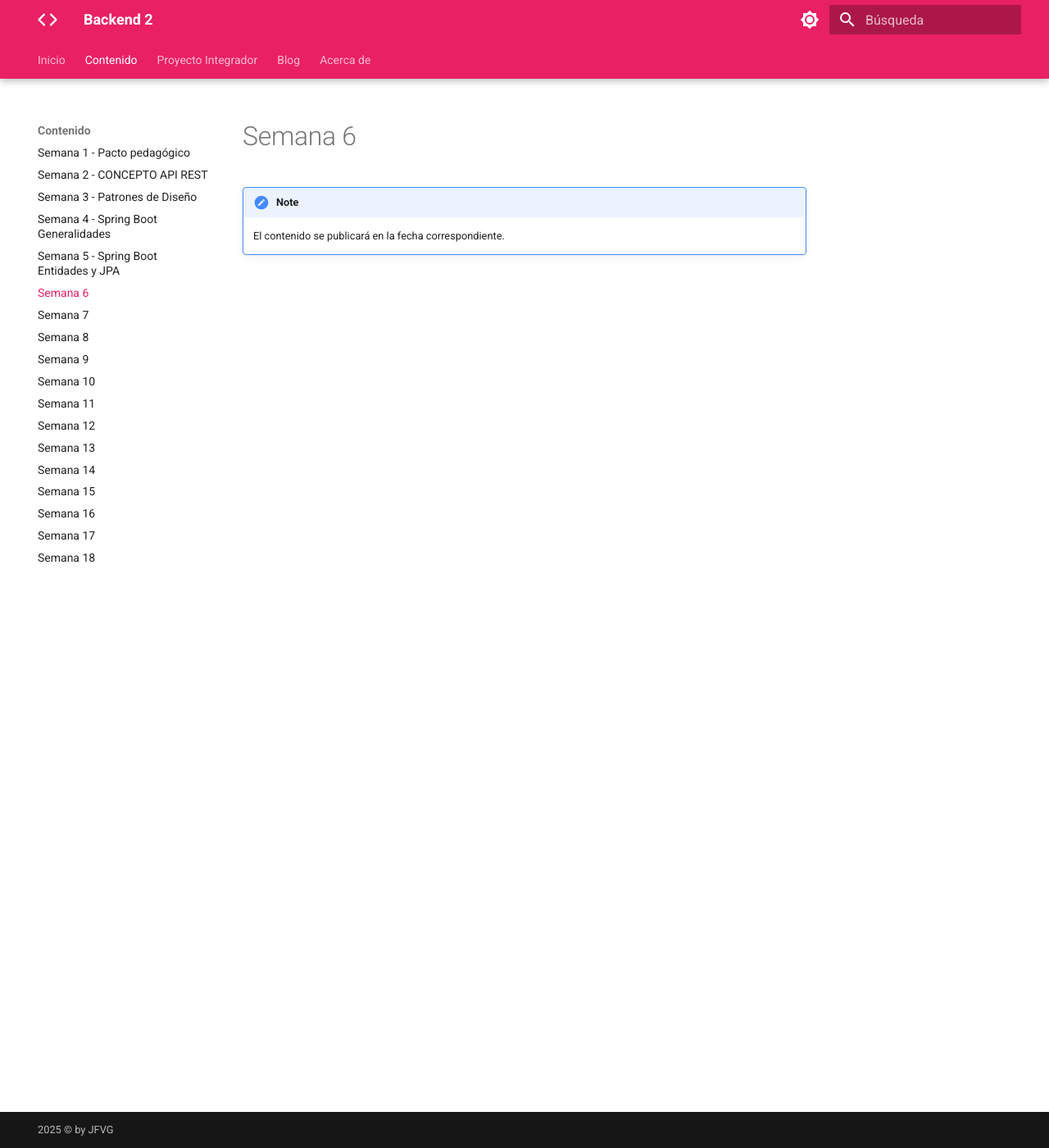
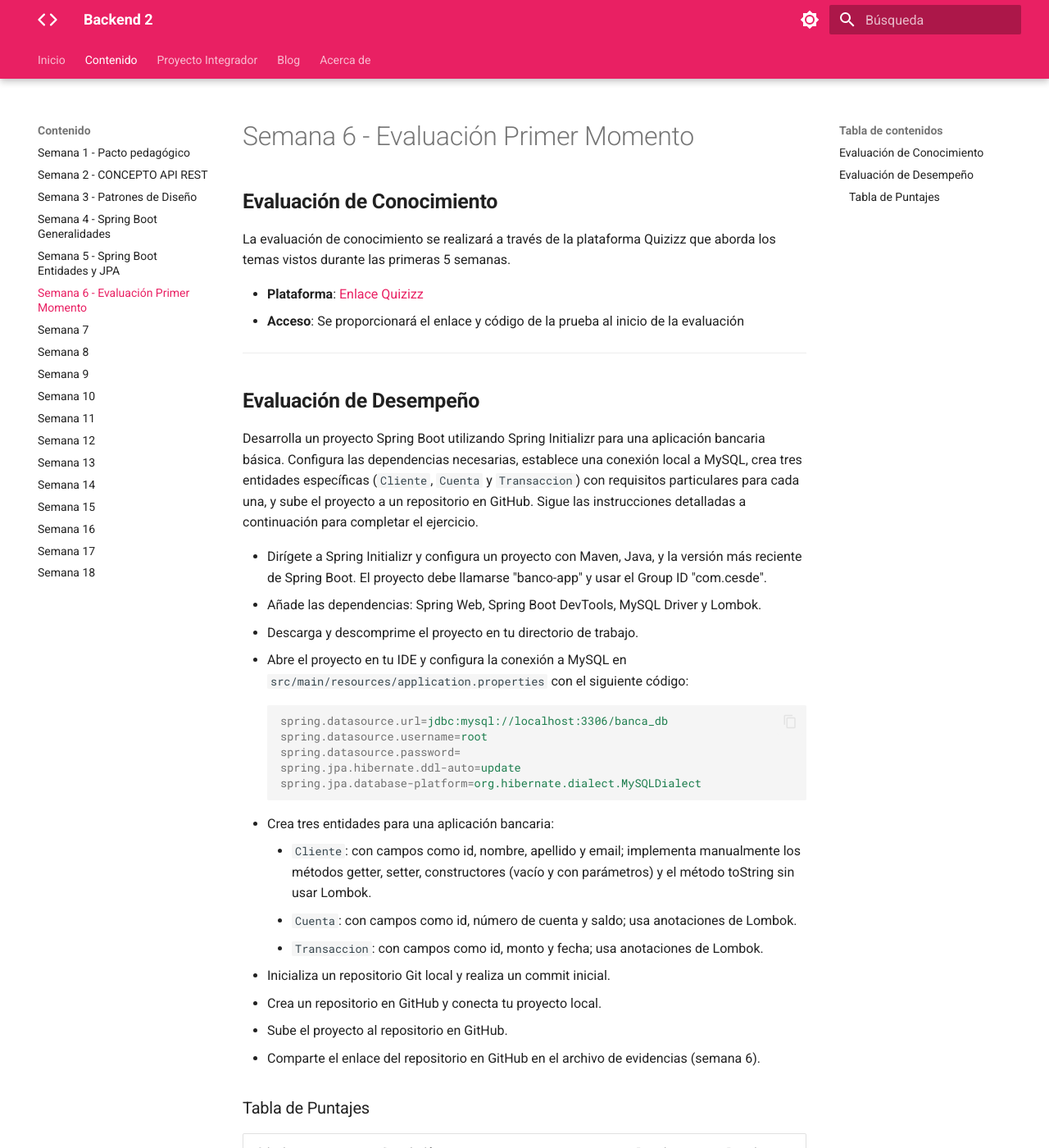
Before and after one commit to jfinfocesde/25b2, an MkDocs documentation site: the page built from docs/content/p6.md, in a window 1280 px wide and 1400 px high. Shown: the whole window at 82% size. Built offline with MkDocs 1.6.1 and Material for MkDocs 9.7.7, drawn with Linux system fonts in a browser that asks for light colours; some of the changed text lies outside the part shown.

Commit message:
22-03-2025

````diff
--- a/docs/content/p6.md
+++ b/docs/content/p6.md
@@ -1,5 +1,43 @@
-#  Semana 6
+# Semana 6 - Evaluación Primer Momento
 
-!!! note
+## **Evaluación de Conocimiento**
+La evaluación de conocimiento se realizará a través de la plataforma Quizizz que aborda los temas vistos durante las primeras 5 semanas.
 
-    El contenido se publicará en la fecha correspondiente.
+- **Plataforma**: [Enlace Quizizz](https://quizizz.com/join){target ="_blank}
+- **Acceso**: Se proporcionará el enlace y código de la prueba al inicio de la evaluación
+
+---
+## **Evaluación de Desempeño**
+
+Desarrolla un proyecto Spring Boot utilizando Spring Initializr para una aplicación bancaria básica. Configura las dependencias necesarias, establece una conexión local a MySQL, crea tres entidades específicas (`Cliente`, `Cuenta` y `Transaccion`) con requisitos particulares para cada una, y sube el proyecto a un repositorio en GitHub. Sigue las instrucciones detalladas a continuación para completar el ejercicio.
+
+- Dirígete a Spring Initializr y configura un proyecto con Maven, Java, y la versión más reciente de Spring Boot. El proyecto debe llamarse "banco-app" y usar el Group ID "com.cesde".
+- Añade las dependencias: Spring Web, Spring Boot DevTools, MySQL Driver y Lombok.
+- Descarga y descomprime el proyecto en tu directorio de trabajo.
+- Abre el proyecto en tu IDE y configura la conexión a MySQL en `src/main/resources/application.properties` con el siguiente código:
+   ```properties
+   spring.datasource.url=jdbc:mysql://localhost:3306/banca_db
+   spring.datasource.username=root
+   spring.datasource.password=
+   spring.jpa.hibernate.ddl-auto=update
+   spring.jpa.database-platform=org.hibernate.dialect.MySQLDialect
+   ```
+- Crea tres entidades para una aplicación bancaria:
+    * `Cliente`: con campos como id, nombre, apellido y email; implementa manualmente los métodos getter, setter, constructores (vacío y con parámetros) y el método toString sin usar Lombok.
+    * `Cuenta`: con campos como id, número de cuenta y saldo; usa anotaciones de Lombok.
+    * `Transaccion`: con campos como id, monto y fecha; usa anotaciones de Lombok.
+- Inicializa un repositorio Git local y realiza un commit inicial.
+- Crea un repositorio en GitHub y conecta tu proyecto local.
+- Sube el proyecto al repositorio en GitHub.
+- Comparte el enlace del repositorio en GitHub en el archivo de evidencias (semana 6).
+
+### Tabla de Puntajes
+
+| **Criterio**                       | **Descripción**                                                                 | **Puntaje Máximo** | **Puntaje Obtenido** |
+|------------------------------------|---------------------------------------------------------------------------------|---------------------|----------------------|
+| **Configuración del Proyecto**     | Proyecto creado en Spring Initializr con todas las dependencias requeridas.     | 20                  |                      |
+| **Configuración de MySQL**         | Conexión a MySQL configurada correctamente en `application.properties`.         | 20                  |                      |
+| **Entidad Cliente**                | Campos definidos y métodos getter, setter, constructores y toString implementados manualmente. | 30                  |                      |
+| **Entidades Cuenta y Transaccion** | Campos definidos correctamente y uso adecuado de Lombok en ambas entidades.    | 20                  |                      |
+| **Subida a GitHub**                | Repositorio creado, conectado y subido con commit inicial.                      | 10                  |                      |
+| **Total**                          | Suma de los puntajes obtenidos.                                                 | 100                 |                      |
````
Also changed, not shown: docs/content/p11.md (line endings or trailing spaces).
